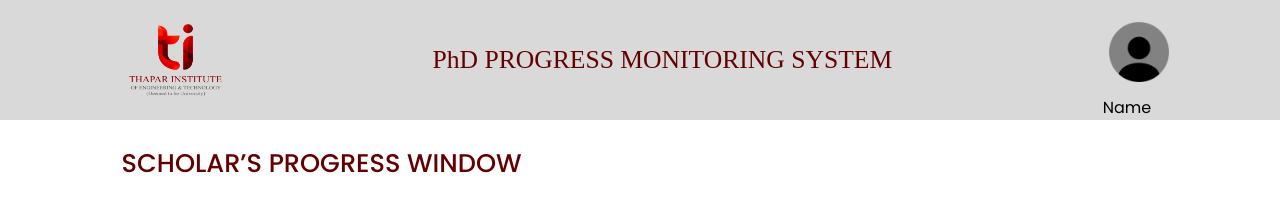
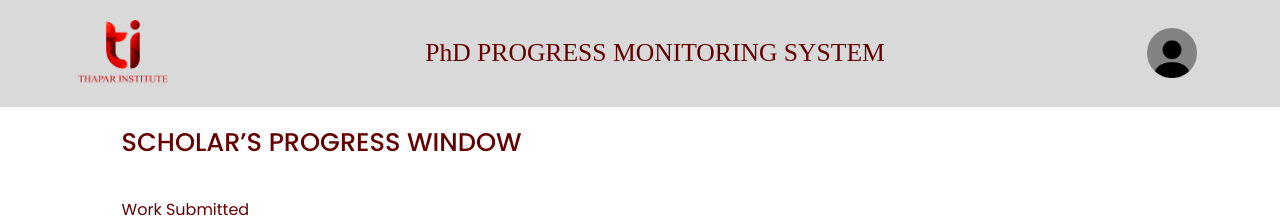
Before and after one commit to tctg0arnav/phd-monitoring-system, a Flask app: template templates/student_progress.html in a window 1280 px wide. Shown: the top 220 px of the page. Run offline with Flask 2, Linux system fonts and the light colour scheme; the template is opened without the code that fills it, so the values that code supplies are empty; parts of the project's set-up code (start-up, migrations or seed data) failed here and were passed over.

Commit message:
Updated navbar on all pages

```diff
--- a/css templates/student_progress.css
+++ b/css templates/student_progress.css
@@ -5,33 +5,134 @@
     box-sizing: border-box;
     font-family: 'Poppins', sans-serif;
 }
-.navbar{
+.navbar {
     display: flex;
     flex-direction: row;
-    background-color: #D9D9D9;
-    margin-bottom: 1.5rem;
+    gap: 20%;
+    background-color: #d9d9d9;
+    margin-bottom: 16px;
     align-items: center;
     justify-content: space-around;
-}
+    padding: 0 5%;
+    text-align: center;
+  }
 
-.navbar-logo{
-    height: 4.5rem;
-    width: 5.8rem;
-    margin-top: 1rem;
-    margin-bottom: 1rem;
-    margin-left: 1.5rem;
-}
-.navbar-name{
+  .navbar-logo {
+    width: 90px;
+    margin-top: 20px;
+    margin-bottom: 10px;
+    text-align: center;
+  }
+  .navbar-profile {
+    text-align: center;
+  }
+  .navbar-name {
     color: #640000;
-    font-family: 'Times New Roman', Times, serif;
+    font-family: "Times New Roman", Times, serif;
     font-size: 1.6em;
-}
-.profile-pic{
-    height: 4.5rem;
-    width: 4.5rem;
+  }
+  .profile-pic {
+    width: 50px;
     margin-top: 1rem;
     /* margin-bottom: 1rem; */
-}
+  }
+
+  .profile-name {
+    display: block;
+    margin-bottom: 0.5rem;
+  }
+
+  .action .profile {
+    position: relative;
+    width: 60px;
+    height: 60px;
+    border-radius: 50%;
+    overflow: hidden;
+    cursor: pointer;
+  }
+
+  .action .profile img {
+    position: absolute;
+    top: 0;
+    left: 0;
+    width: 100%;
+    height: 100%;
+    object-fit: cover;
+  }
+
+  .action .menu {
+    position: absolute;
+    top: 120px;
+    right: 5%;
+    padding: 10px 20px;
+    background: #d9d9d9;
+    border: 1px solid black;
+    width: 230px;
+    box-sizing: 0 5px 25px rgba(0, 0, 0, 0.1);
+    transition: 0.5s;
+    visibility: hidden;
+    text-align: right;
+    opacity: 0;
+  }
+
+  .action .menu.active {
+    top: 80px;
+    right: 5%;
+    visibility: visible;
+    opacity: 1;
+  }
+
+  .action .menu h3 {
+    width: 100%;
+    text-align: right;
+    font-size: 18px;
+    padding: 20px 0;
+    font-weight: 500;
+    color: #555;
+    line-height: 1.5em;
+  }
+
+  .action .menu h3 span {
+    font-size: 14px;
+    color: #cecece;
+    font-weight: 300;
+  }
+  .action .menu ul{
+    text-align: right;
+  }
+  .action .menu ul li {
+    list-style: none;
+    padding: 16px 0;
+    border-top: 1px solid rgba(0, 0, 0, 0.05);
+    display: flex;
+    align-items: center;
+    justify-content: flex-end;
+  }
+
+  .action .menu ul li img {
+    width: 20px;
+    margin-right: 10px;
+    opacity: 0.5;
+    transition: 0.5s;
+  }
+
+  .action .menu ul li:hover img {
+    opacity: 1;
+  }
+
+  .action .menu ul li a {
+    display: inline-block;
+    text-decoration: none;
+    color: #555;
+    font-weight: 500;
+    transition: 0.5s;
+  }
+
+  .action .menu ul li:hover a {
+    color: #640000;
+  }
+
+
 .heading1{
     color: #640000;
     font-size: 1.6em;
@@ -105,7 +206,7 @@
 .right-para-4{
     margin-bottom: 0.3rem;
 }
-@media screen and (max-width: 777px) {
+@media screen and (max-width: 780px) {
     body {
       /* background-color: lightgreen; */
     }
@@ -116,9 +217,18 @@
         align-items: center;
     }
     .navbar-name{
-        display: none;
+        font-size: 1rem;
+     }
+  }
+  @media screen and (max-width:590px) {
+
+    .navbar-name{
+        font-size: 10px;
+      visibility: hidden;
     }
-  }
+
+
+}
 
   /* Student dashboard css */
   .heading1-dash{
--- a/templates/student_progress.html
+++ b/templates/student_progress.html
@@ -11,13 +11,26 @@
 
 <body>
     <div class="navbar">
-        <img class="navbar-logo" src="../Images/Tiet-logo2.png" alt="">
+        <img class="navbar-logo" src="../Images/TIET-logo.png" alt="" />
         <p class="navbar-name">PhD PROGRESS MONITORING SYSTEM</p>
-        <div class="navbar-profile">
-            <img src="../Images/User.png" alt="" class="profile-pic">
-            <p class="profile-name">Name</p>
+
+        <div class="action">
+          <div class="profile" onclick="menuToggle();">
+            <img src="../Images/User.png" />
+          </div>
+          <div class="menu">
+            <h3>Sk Sayan</h3>
+            <ul>
+              <li>
+                <img src="../Images/download.png" /><a href="#"
+                  >change password</a
+                >
+              </li>
+              <li><img src="../Images/logout.png" /><a href="#">logout</a></li>
+            </ul>
+          </div>
         </div>
-    </div>
+      </div>
 
 
     <div class="main-heading1">
@@ -48,5 +61,11 @@
         </div>
     </div>
 </body>
+<script>
+    function menuToggle() {
+      const toggleMenu = document.querySelector(".menu");
+      toggleMenu.classList.toggle("active");
+    }
+  </script>
 
 </html>
```
Also changed, not shown: templates/student_dashboard.html (+25 -5 lines).
